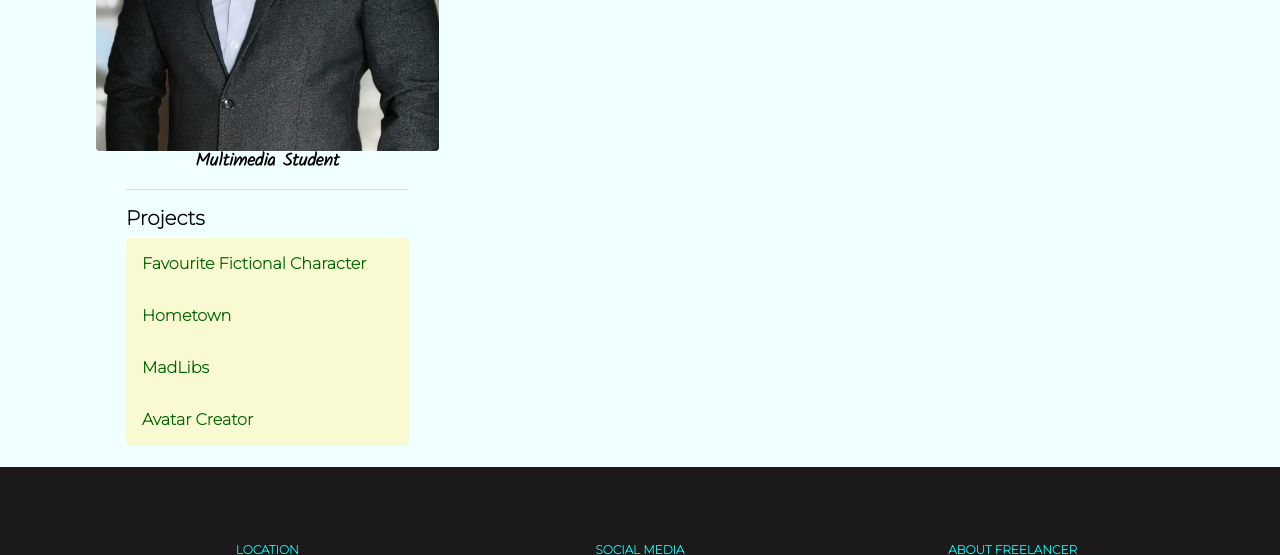
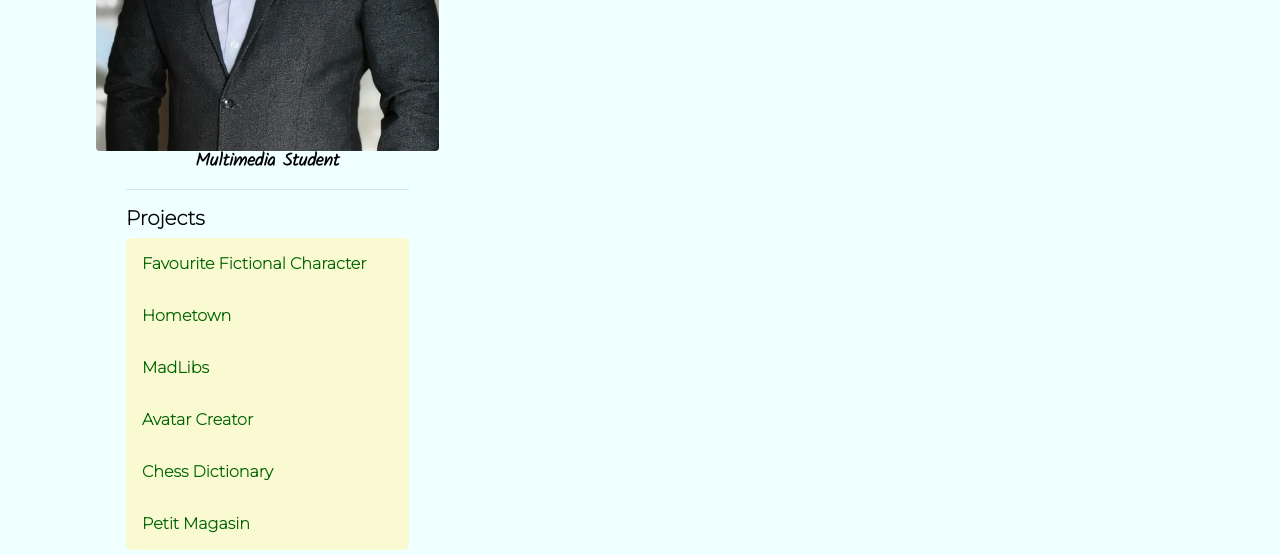
Before and after one commit to harrytiu-lc/scripting22, a plain HTML site: page index.html in a window 1280 px wide. Shown: the part 603-1158 px from the top of the page. Drawn offline with nearby package versions, Linux system fonts and the light colour scheme; a web font is replaced by a local one.

Commit message:
Update index.html

```diff
--- a/index.html
+++ b/index.html
@@ -70,6 +70,8 @@
 							  <li><a href="./HomeTown" target="_blank">Hometown</a> </li>
 							  <li><a href="./madlibs" target="_blank">MadLibs</a></li>
 							  <li><a href="./AvatarCreator" target="_blank">Avatar Creator</a></li>
+							  <li><a href="https://hanszuniel.com/Dictionary/" target="_blank">Chess Dictionary</a></li>
+							  <li><a href="https://hanszuniel.com/petitMagasin/" target="_blank">Petit Magasin</a></li>
 							</ul>
 						</nav>
 					</section>
```
